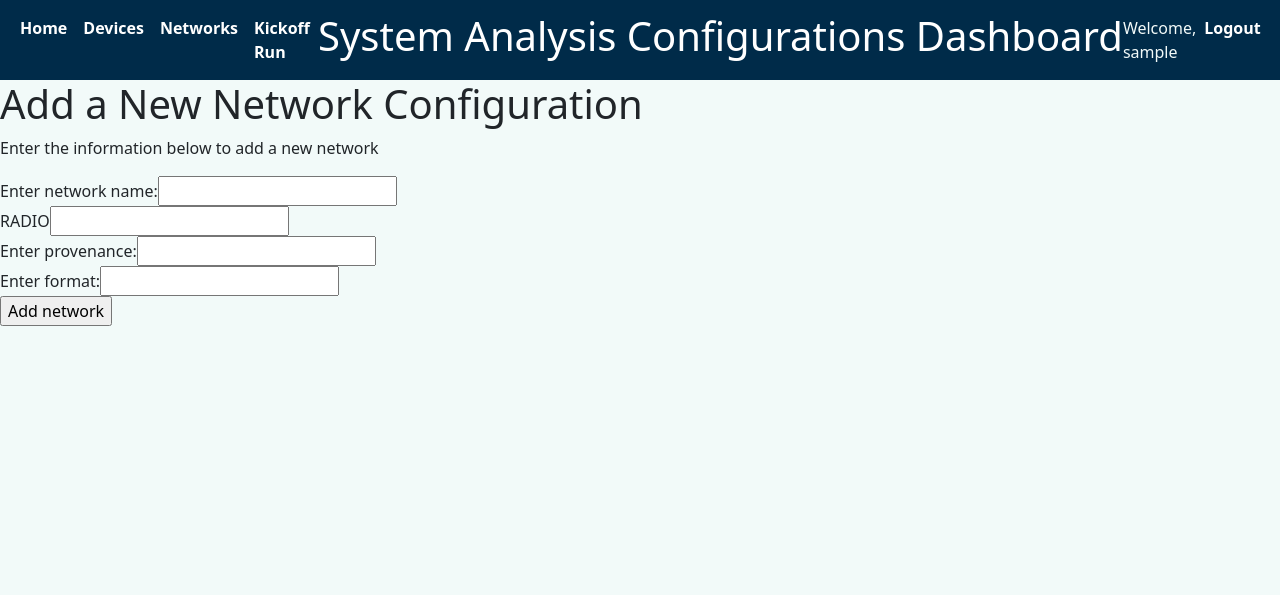
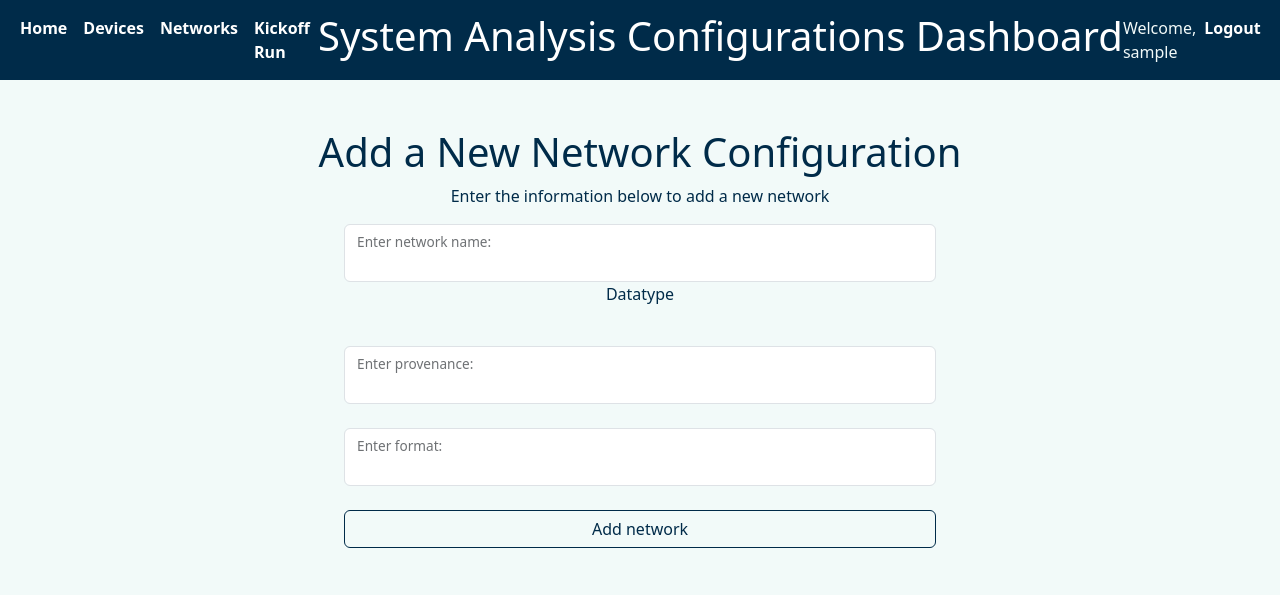
Before and after one commit to maddun01/web-app-assignment, a Flask app: page /network/add in a window 1280 px wide. Shown: the top 595 px of the page. Run offline with Flask 3, Linux system fonts and the light colour scheme; the visitor is signed in with stand-in values (Sample User, id 1); data that the repository does not hold is empty.

Commit message:
HTML styling and new UIs

```diff
--- a/web_application/forms/device_form.py
+++ b/web_application/forms/device_form.py
@@ -8,7 +8,7 @@ class AddDevice(FlaskForm):
     name = StringField("Enter device name: ")
     type = StringField("Enter device type: ")
     os = StringField("Enter operating system: ")
-    ip = StringField("RADIO: ")
+    ip = RadioField()
     submit = SubmitField("Add device")
 
 
--- a/web_application/forms/network_form.py
+++ b/web_application/forms/network_form.py
@@ -6,7 +6,7 @@ from wtforms import StringField, IntegerField, RadioField, SubmitField
 
 class AddNetwork(FlaskForm):
     name = StringField("Enter network name: ")
-    datatype = StringField("RADIO ")
+    datatype = RadioField()
     provenance = StringField("Enter provenance: ")
     format = StringField("Enter format: ")
     submit = SubmitField("Add network")
--- a/web_application/static/main.css
+++ b/web_application/static/main.css
@@ -1,8 +1,43 @@
 body {
-    background-color: rgb(242, 250, 249);
+    background-color: #f2faf9;
+}
+
+.btn {
+    color: #002b49;
+    border-color: #002b49;
+
+}
+
+.btn:hover {
+    color: #ffffff;
+    background-color: #002b49;
+    border-color: #002b49
+}
+
+
+.form-check-input {
+    border-color: #002b49;
+}
+
+.form-check-input:checked {
+    background-color: #002b49;
+    border-color: #002b49;
+}
+
+h1 {
+    color: #002b49;
+}
+
+p {
+    color: #002b49;
 }
 
 .nav-link {
     color: white;
     font-weight: bold
 }
+
+.table {
+    border: #002b49;
+    background-color: #f2faf9;
+}
--- a/web_application/templates/authentication/login.html
+++ b/web_application/templates/authentication/login.html
@@ -11,14 +11,14 @@
                 {{form.hidden_tag()}}
                 <div class="form-floating">
                     {{form.username(class="form-control")}}
-                    {{form.username.label()}}
+                    {{form.username.label}}
                 </div>
                 <div class="form-floating">
                     {{form.password(class="form-control")}}
-                    {{form.password.label()}}
+                    {{form.password.label}}
                 </div>
                 <br>
-                {{form.submit(class="btn btn-outline-primary")}}
+                {{form.submit(class="btn col-lg-12")}}
             </form>
         </div>
     </div>
--- a/web_application/templates/authentication/register.html
+++ b/web_application/templates/authentication/register.html
@@ -29,7 +29,7 @@
                     {{form.confirm_password.label()}}
                 </div>
                 <br>
-                {{form.submit(class="btn btn-outline-primary px-5")}}
+                {{form.submit(class="btn col-lg-12")}}
             </form>
         </div>
     </div>
--- a/web_application/templates/base.html
+++ b/web_application/templates/base.html
@@ -19,7 +19,7 @@
 </head>
 
 <body>
-    <nav class="navbar navbar-expand-lg navbar-dark" style="background-color: rgb(0, 43, 73);">
+    <nav class="navbar navbar-expand-lg navbar-dark" style="background-color: #002b49;">
         <div class="container-fluid">
             <div class="col">
                 <ul class="navbar-nav me-left">
@@ -41,12 +41,13 @@
                 </ul>
             </div>
             <div class="col-sm-auto">
-                <h1 class="text-center" , style="color: white;">System Analysis Configurations Dashboard</h1>
+                <h1 class="text-center" style="color: #ffffff;">System Analysis Configurations
+                    Dashboard</h1>
             </div>
             <div class="col">
                 <ul class="navbar-nav">
                     {% if current_user.is_authenticated %}
-                    <li class="navbar-text ms-auto" , style="color: rgb(242, 250, 249)">Welcome,
+                    <li class="navbar-text ms-auto" , style="color: #f2faf9">Welcome,
                         {{current_user.username}}</li>
                     <li class="nav-item">
                         <a class="nav-link" href="{{url_for('authentication.logout')}}">Logout</a>
--- a/web_application/templates/networks/add_network.html
+++ b/web_application/templates/networks/add_network.html
@@ -2,21 +2,38 @@
 
 {% extends "base.html" %}
 {% block content %}
-<div class="jumbotron">
+<div class="jumbotron text-center p-5">
     <h1>Add a New Network Configuration</h1>
     <p>Enter the information below to add a new network</p>
+    <div class="col-xxl-4 col-lg-6 mx-auto">
         <form method="POST">
             {{form.hidden_tag()}}
-        {{form.name.label}}{{form.name()}}
+
+            <div class="form-floating">
+                {{form.name(class="form-control")}}
+                {{form.name.label}}
+            </div>
+            <p>Datatype</p>
+            {% for subfield in form.datatype %}
+            <div class="form-check form-check-inline">
+                <td>{{subfield(class="form-check-input")}}</td>
+                <td>{{subfield.label}}</td>
+            </div>
+            {% endfor %}
             <br>
-        {{form.datatype.label}}{{form.datatype()}}
+            <div class="form-floating">
+                {{form.provenance(class="form-control")}}
+                {{form.provenance.label}}
+            </div>
             <br>
-        {{form.provenance.label}}{{form.provenance()}}
+            <div class="form-floating">
+                {{form.format(class="form-control")}}
+                {{form.format.label}}
+            </div>
             <br>
-        {{form.format.label}}{{form.format()}}
-        <br>
-        {{form.submit()}}
+            {{form.submit(class="btn col-lg-12")}}
 
         </form>
     </div>
+</div>
 {% endblock %}
--- a/web_application/views/device_view.py
+++ b/web_application/views/device_view.py
@@ -5,7 +5,7 @@ from flask_login import login_required
 
 from web_application import db
 from web_application.forms.device_form import AddDevice, DeleteDevice
-from web_application.models.model import Device
+from web_application.models.model import Device, Ip
 from web_application.utils import auth_required, generate_device_dict
 
 device_blueprint = Blueprint(
@@ -18,6 +18,7 @@ device_blueprint = Blueprint(
 def add_device():
     """Adds a new network to the database given a valid form"""
     form = AddDevice()
+    form.ip.choices = [(ip.id, ip.name) for ip in Ip.query.all()]
 
     if form.validate_on_submit():
         name = form.name.data
--- a/web_application/views/network_view.py
+++ b/web_application/views/network_view.py
@@ -18,7 +18,9 @@ network_blueprint = Blueprint(
 def add_network():
     """Adds a new network to the database given a valid form"""
     form = AddNetwork()
-
+    form.datatype.choices = [
+        (datatype.id, datatype.name) for datatype in Datatype.query.all()
+    ]
     if form.validate_on_submit():
         name = form.name.data
         datatype = form.datatype.data
```
Also changed, not shown: web_application/templates/devices/add_device.html (+24 -6 lines), web_application/templates/devices/delete_device.html (+13 -7 lines), web_application/templates/devices/list_devices.html (+11 -7 lines), web_application/templates/networks/delete_network.html (+13 -7 lines), web_application/templates/networks/list_networks.html (+8 -5 lines). Lines whose indentation alone changed are shown as unchanged.
